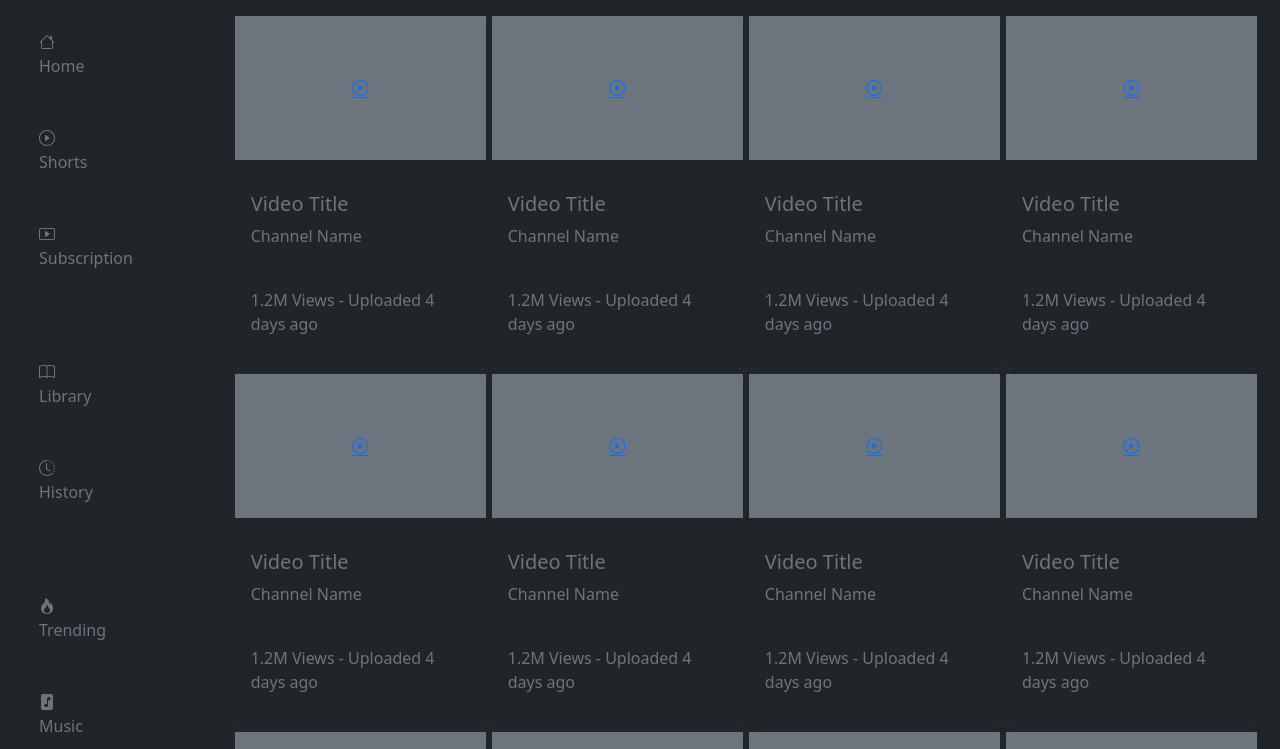
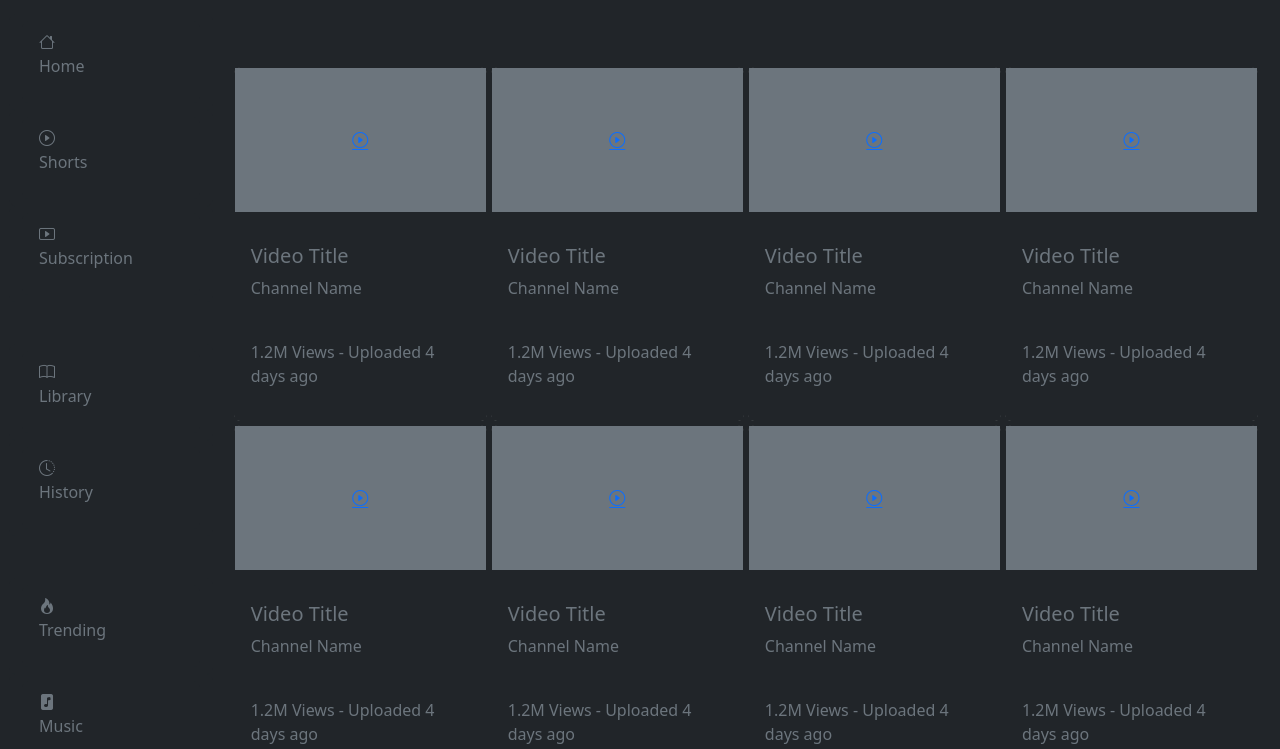
Before and after one commit to Coder-Gabe/Bootstrap-Component, a plain HTML site: page codertube.html in a window 1280 px wide. Shown: the part 51-800 px from the top of the page. Drawn offline with nearby package versions, Linux system fonts and the light colour scheme.

Commit message:
updated small issues

```diff
--- a/codertube.html
+++ b/codertube.html
@@ -154,7 +154,7 @@
   					</ul>
 				</div>
                 <div class="col-10">
-					<div class="row row-cols-1 bg-dark text-secondary p-1 g-1 border border-dark">
+					<div class="row row-cols-1 bg-dark text-secondary p-1 g-1 border border-dark mt-5">
 						<div class="col col-md-3">
 							<div class="card border border-dark">
 									<a class="link-opacity-100-hover" href="#">
```
